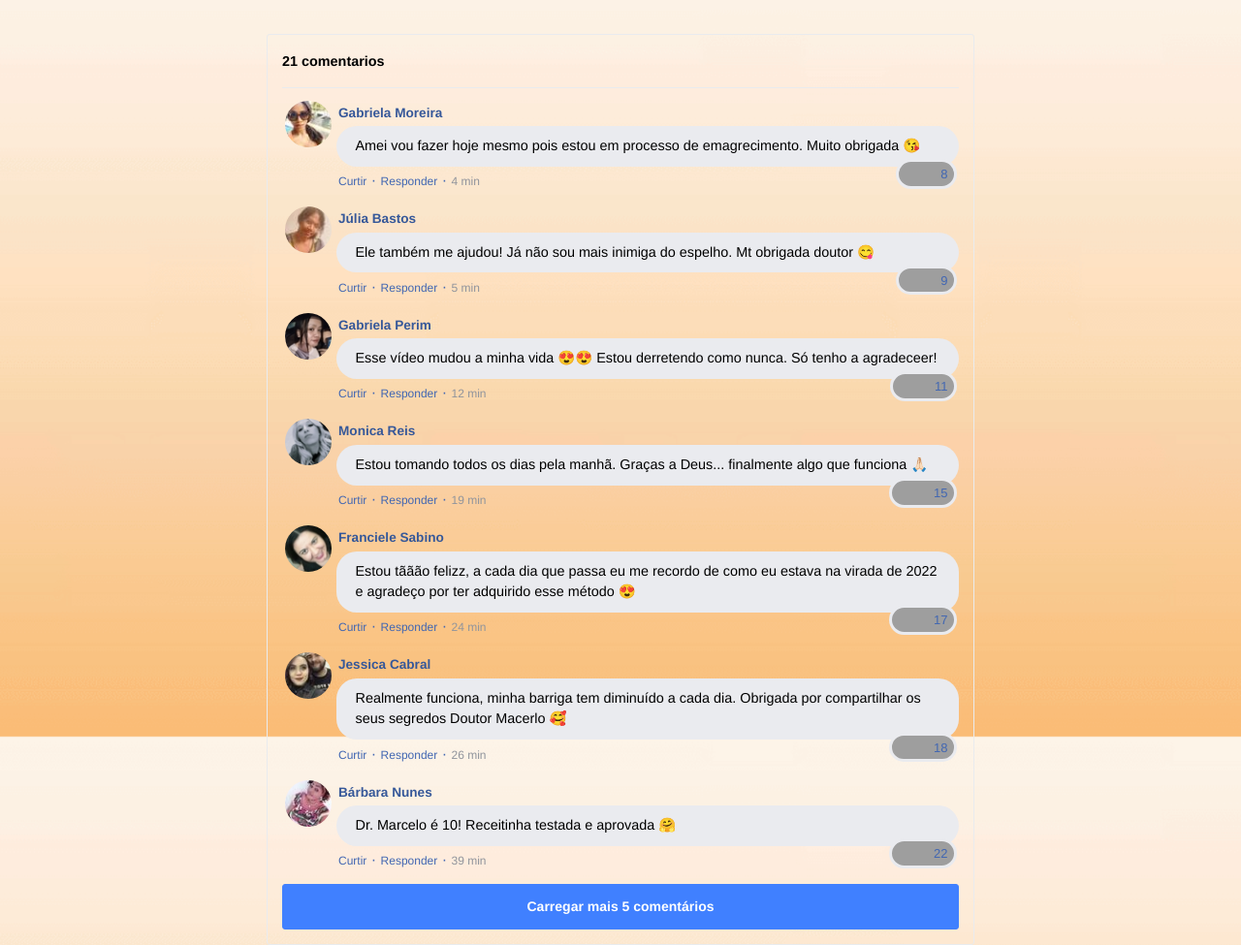
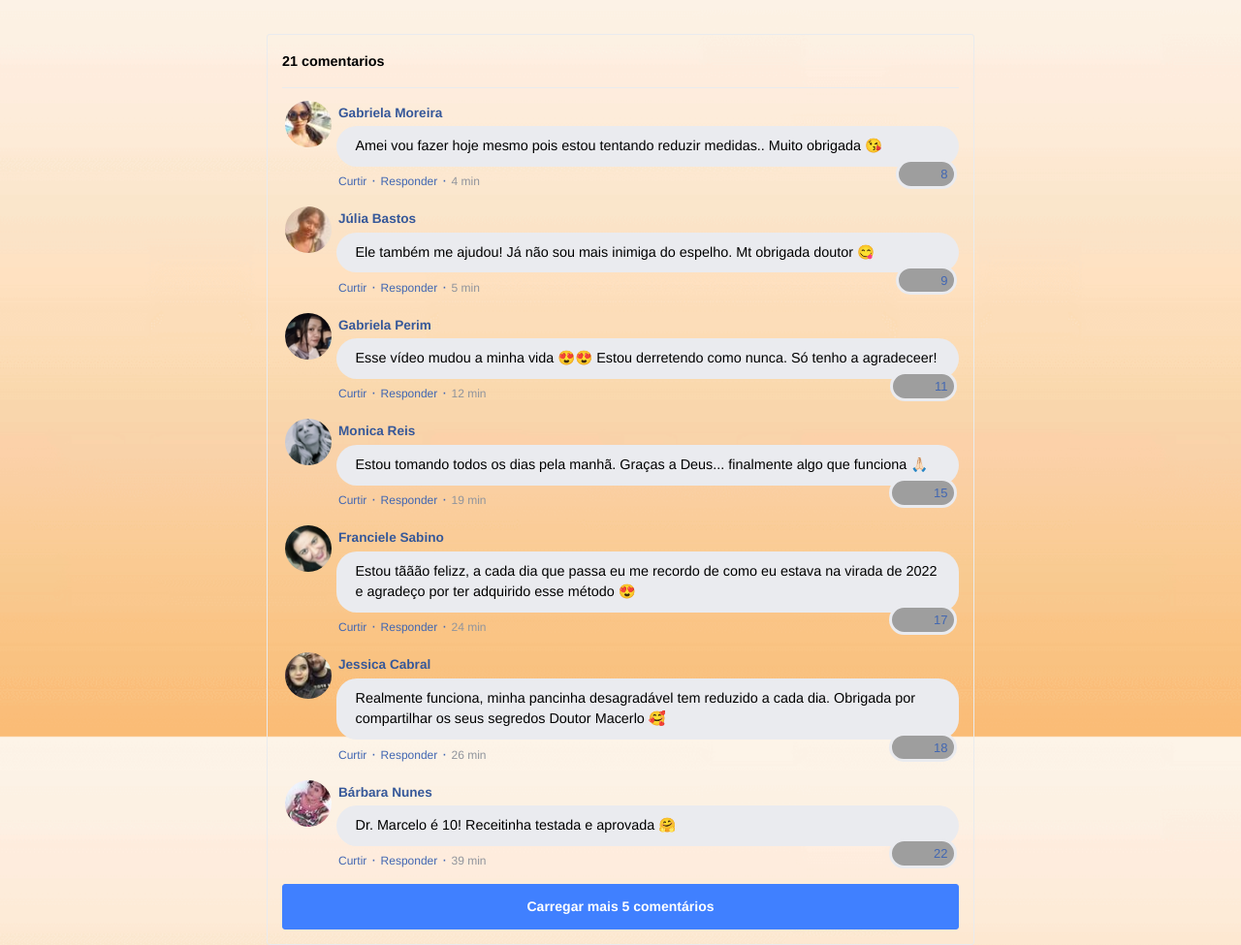
Before and after one commit to SevnMatt/metodoemagrecer.website, a plain HTML site: page index.html in a window 1280 px wide. Shown: the part 840-1815 px from the top of the page at 97% size. Drawn offline with nearby package versions, Linux system fonts and the light colour scheme; grey boxes are pictures that could not be loaded; a script that the page names is missing.

Commit message:
Update index.html

```diff
--- a/index.html
+++ b/index.html
@@ -97,7 +97,7 @@
                       </td>
                     </tr>
                     <tr>
-                      <td class="fb-comments-comment-text">Amei vou fazer hoje mesmo pois estou em processo de emagrecimento. Muito obrigada 😘</td>
+                      <td class="fb-comments-comment-text">Amei vou fazer hoje mesmo pois estou tentando reduzir medidas.. Muito obrigada 😘</td>
                     </tr>
                     <tr>
                       <td class="fb-comments-comment-actions">
@@ -242,7 +242,7 @@
                       </td>
                     </tr>
                     <tr>
-                      <td class="fb-comments-comment-text">Realmente funciona, minha barriga tem diminuído a cada dia. Obrigada por compartilhar os seus segredos Doutor Macerlo 🥰</td>
+                      <td class="fb-comments-comment-text">Realmente funciona, minha pancinha desagradável tem reduzido a cada dia. Obrigada por compartilhar os seus segredos Doutor Macerlo 🥰</td>
                     </tr>
                     <tr>
                       <td class="fb-comments-comment-actions">
```
